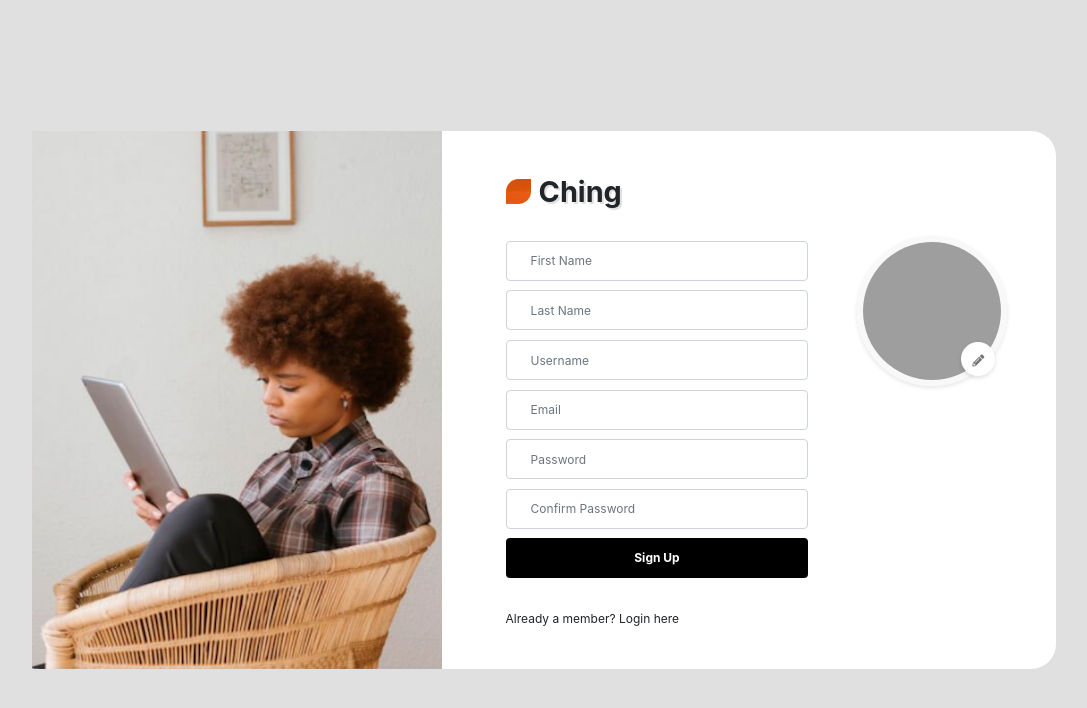
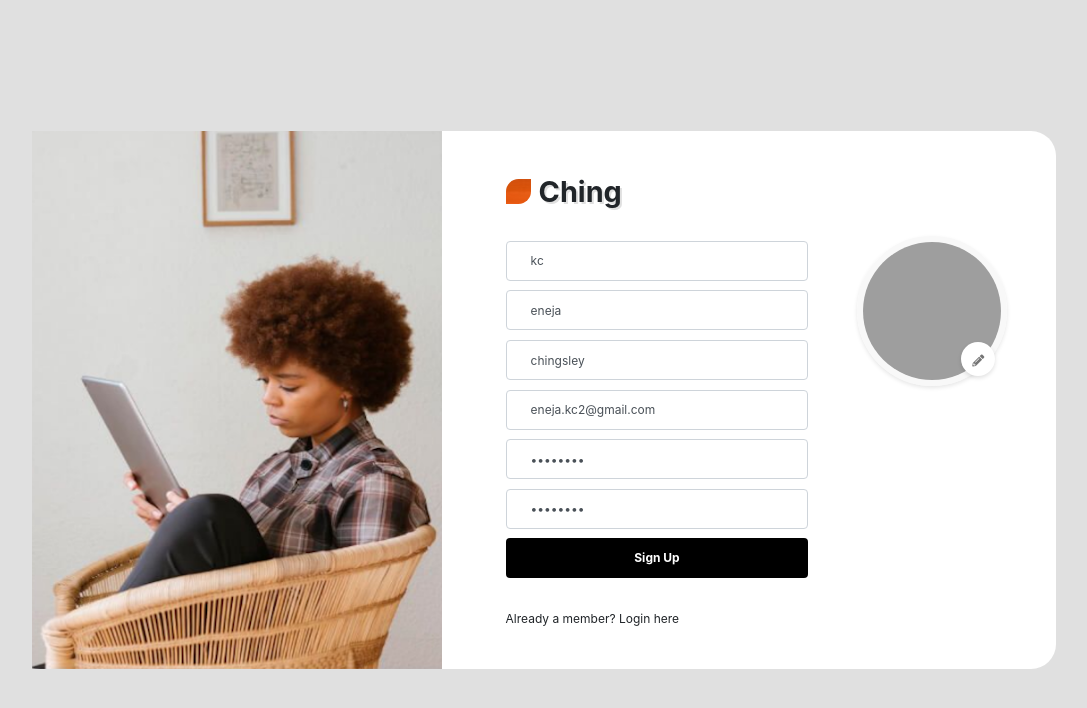
Before and after one commit to chingsley/kc-portfolio-frontend, a React (Create React App) app: page /login in a window 1280 px wide. Shown: the top 708 px of the page, without its empty margins (96-1183 px from the left). Built offline with nearby package versions, Linux system fonts and the light colour scheme; grey boxes are pictures that could not be loaded.

Commit message:
create new user account

```diff
--- a/package.json
+++ b/package.json
@@ -6,10 +6,14 @@
     "@testing-library/jest-dom": "^4.2.4",
     "@testing-library/react": "^9.5.0",
     "@testing-library/user-event": "^7.2.1",
+    "axios": "^0.20.0",
     "bootstrap": "^4.5.2",
     "react": "^16.13.1",
     "react-dom": "^16.13.1",
+    "react-redux": "^7.2.1",
     "react-scripts": "3.4.3",
+    "redux": "^4.0.5",
+    "redux-thunk": "^2.3.0",
     "styled-components": "^5.1.1"
   },
   "scripts": {
--- a/src/components/ImageUpload.js
+++ b/src/components/ImageUpload.js
@@ -11,10 +11,11 @@ class ImageUpload extends React.Component {
     this.setState({
       file: URL.createObjectURL(e.target.files[0]),
     });
+    this.props.handleImageChange(e);
   };
   render() {
     return (
-      <div className="container">
+      <div className="img-upload-container">
         <div className="avatar-upload">
           <div className="avatar-edit">
             <input
--- a/src/components/SignupForm.js
+++ b/src/components/SignupForm.js
@@ -1,7 +1,9 @@
 import React from 'react';
 // import './styles/signupForm.css';
+import { connect } from 'react-redux';
 import styled from 'styled-components';
 import ImageUpload from './ImageUpload';
+import { createNewUserAccount } from '../store/actions';
 
 export const AuthForm = styled.form`
   // border: 1px solid salmon;
@@ -45,39 +47,129 @@ export const AuthForm = styled.form`
     display: flex;
     flex-direction: column;
     align-items: center;
+    padding: 0;
   }
 `;
 class SignupForm extends React.Component {
+  state = {
+    error: '',
+    form: {
+      firstName: 'kc',
+      lastName: 'eneja',
+      email: 'eneja.kc2@gmail.com',
+      username: 'chingsley',
+      password: 'chinonxo',
+      confirmPassword: 'chinonxo',
+      image: null,
+    },
+  };
+
+  handleInputChange = (e) => {
+    e.persist();
+    this.setState((prevState) => ({
+      ...prevState,
+      form: {
+        ...prevState.form,
+        [e.target.name]: e.target.value,
+      },
+    }));
+  };
+
+  handleImageChange = (e) => {
+    // e.persist();
+    const [pictureFile] = e.target.files;
+    this.setState((prevState) => ({
+      ...prevState,
+      form: {
+        ...prevState.form,
+        image: pictureFile,
+      },
+    }));
+  };
+
+  submitForm = (e) => {
+    e.preventDefault();
+
+    const { confirmPassword, ...form } = this.state.form;
+    if (confirmPassword !== form.password) {
+      this.setState({ error: 'the two passwords do not match' });
+      console.log('ERROR: the two passwords do not match');
+      return;
+    }
+
+    const formData = new FormData();
+    Object.entries(form).map(([key, value]) => {
+      if (key === 'image' && value instanceof Blob) {
+        formData.append(key, value, value.name);
+      }
+      if (key !== 'image') {
+        formData.append(key, value);
+      }
+    });
+
+    this.props.createNewUserAccount(formData);
+  };
+
   render() {
     return (
-      <AuthForm>
+      <AuthForm onSubmit={this.submitForm}>
         <div className="left-inputs-in-form">
           <input
             className="form-control"
             type="text"
             placeholder="First Name"
-          />
-          <input className="form-control" type="text" placeholder="Last Name" />
-          <input className="form-control" type="text" placeholder="Username" />
-          <input className="form-control" type="email" placeholder="Email" />
-          <input
-            className="form-control"
-            type="new-password"
-            placeholder="Password"
+            name="firstName"
+            value={this.state.form.firstName}
+            onChange={this.handleInputChange}
           />
           <input
             className="form-control"
-            type="new-password"
+            type="text"
+            placeholder="Last Name"
+            name="lastName"
+            value={this.state.form.lastName}
+            onChange={this.handleInputChange}
+          />
+          <input
+            className="form-control"
+            type="text"
+            placeholder="Username"
+            name="username"
+            value={this.state.form.username}
+            onChange={this.handleInputChange}
+          />
+          <input
+            className="form-control"
+            type="email"
+            placeholder="Email"
+            name="email"
+            value={this.state.form.email}
+            onChange={this.handleInputChange}
+          />
+          <input
+            className="form-control"
+            type="password"
+            placeholder="Password"
+            name="password"
+            value={this.state.form.password}
+            onChange={this.handleInputChange}
+          />
+          <input
+            className="form-control"
+            type="password"
             placeholder="Confirm Password"
+            name="confirmPassword"
+            value={this.state.form.confirmPassword}
+            onChange={this.handleInputChange}
           />
           <button className="auth-btn">Sign Up</button>
         </div>
         <div className="right-content-in-form">
-          <ImageUpload />
+          <ImageUpload handleImageChange={this.handleImageChange} />
         </div>
       </AuthForm>
     );
   }
 }
 
-export default SignupForm;
+export default connect(null, { createNewUserAccount })(SignupForm);
--- a/src/index.js
+++ b/src/index.js
@@ -1,12 +1,21 @@
 import React from 'react';
 import ReactDOM from 'react-dom';
+import { createStore, applyMiddleware, compose } from 'redux';
+import { Provider } from 'react-redux';
+import thunk from 'redux-thunk';
+
+import reducer from './store/reducer';
+import App from './App';
+
 import 'bootstrap/dist/css/bootstrap.min.css';
 import './styles/index.css';
-import App from './App';
+
+const composeEnhancers = window.__REDUX_DEVTOOLS_EXTENSION_COMPOSE__ || compose;
+const store = createStore(reducer, composeEnhancers(applyMiddleware(thunk)));
 
 ReactDOM.render(
-  <React.StrictMode>
+  <Provider store={store}>
     <App />
-  </React.StrictMode>,
+  </Provider>,
   document.getElementById('root')
 );
--- a/src/pages/SignupPage.js
+++ b/src/pages/SignupPage.js
@@ -1,4 +1,5 @@
 import React from 'react';
+import { connect } from 'react-redux';
 import loginImage from '../assets/loginImage.png';
 import Logo from '../components/Logo';
 import SignupForm from '../components/SignupForm';
@@ -31,9 +32,9 @@ class SignupPage extends React.Component {
     });
   };
   render() {
-    // console.log(this.state);
     return (
       <div className="signup-page">
+        <div className="error">{this.props.error}</div>
         <div className="page-content">
           <div className="content-left">
             <img src={loginImage} alt="person-reading" width="235" />
@@ -93,4 +94,8 @@ class SignupPage extends React.Component {
   }
 }
 
-export default SignupPage;
+const mapStateToProps = (state) => ({
+  error: state.error,
+});
+
+export default connect(mapStateToProps, {})(SignupPage);
--- /dev/null
+++ b/src/store/actions/index.js
@@ -0,0 +1,24 @@
+import { Request } from '../../utils';
+
+export const REGISTRATION_STARTED = 'REGISTRATION_STARTED';
+export const REGISTRATION_SUCCESS = 'REGISTRATION_SUCCESS';
+export const REGISTRATION_FAILURE = 'REGISTRATION_FAILURE';
+
+export const createNewUserAccount = (formData) => async (dispatch) => {
+  try {
+    dispatch({ type: REGISTRATION_STARTED });
+    const response = await Request.post({
+      url: 'http://localhost:3000/api/v1/users',
+      data: formData,
+      contentType: 'multipart/form-data',
+    });
+    console.log(response);
+    dispatch({ type: REGISTRATION_SUCCESS, payload: response.data });
+  } catch (error) {
+    dispatch({
+      type: REGISTRATION_FAILURE,
+      payload: error.response.data.error,
+    });
+    console.log(error.response);
+  }
+};
--- /dev/null
+++ b/src/store/reducer/index.js
@@ -0,0 +1,41 @@
+import {
+  REGISTRATION_STARTED,
+  REGISTRATION_FAILURE,
+  REGISTRATION_SUCCESS,
+} from '../actions';
+
+const initialState = {
+  token: null,
+  user: null,
+  isLoading: false,
+  error: '',
+  projects: [],
+};
+
+const reducer = (state = initialState, action) => {
+  switch (action.type) {
+    case REGISTRATION_STARTED:
+      return {
+        ...state,
+        error: '',
+        isLoading: true,
+      };
+    case REGISTRATION_SUCCESS:
+      return {
+        ...state,
+        user: action.payload,
+        isLoading: false,
+        error: '',
+      };
+    case REGISTRATION_FAILURE:
+      return {
+        ...state,
+        error: action.payload,
+        isLoading: false,
+      };
+    default:
+      return state;
+  }
+};
+
+export default reducer;
--- a/src/styles/imageUpload.css
+++ b/src/styles/imageUpload.css
@@ -1,13 +1,13 @@
-.container {
-  /* max-width: 960px; */
+.img-upload-container {
+  /* border: 1px solid blue; */
   margin: 0;
   padding: 0;
-  /* border: 1px solid salmon; */
   width: 150px;
   height: 150px;
 }
 
 .avatar-upload {
+  /* border: 1px solid tan; */
   position: relative;
   max-width: 205px;
 }
--- /dev/null
+++ b/src/utils/Request.js
@@ -0,0 +1,51 @@
+import axios from 'axios';
+
+class Request {
+  static async post({ url, data, contentType }) {
+    const result = await axios({
+      url,
+      method: 'POST',
+      data,
+      headers: {
+        'Content-type': contentType || 'application/json',
+      },
+    });
+    return result;
+  }
+
+  static async get({ url, data, contentType }) {
+    const result = await axios({
+      url,
+      method: 'GET',
+      data,
+      headers: {
+        'Content-type': contentType || 'application/json',
+      },
+    });
+    return result;
+  }
+
+  static async patch({ url, data, contentType }) {
+    const result = await axios({
+      url,
+      method: 'PATCH',
+      data,
+      headers: {
+        'Content-type': contentType || 'application/json',
+      },
+    });
+    return result;
+  }
+  static async delete({ url, contentType }) {
+    const result = await axios({
+      url,
+      method: 'DELETE',
+      headers: {
+        'Content-type': contentType || 'application/json',
+      },
+    });
+    return result;
+  }
+}
+
+export default Request;
--- /dev/null
+++ b/src/utils/index.js
@@ -0,0 +1 @@
+export { default as Request } from './Request';
```
Also changed, not shown: 1 other file (tests, documents, lock files or other folders).
